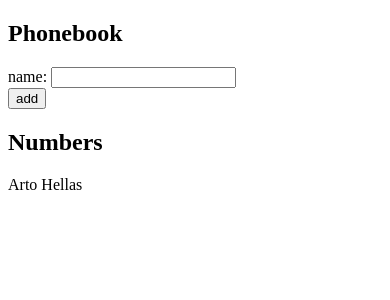
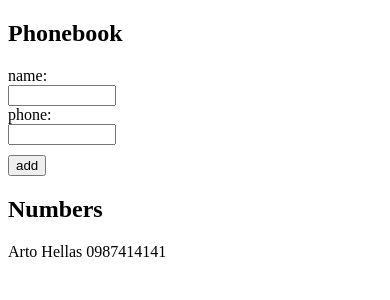
Before and after one commit to osuchlorena/fullstackopen_2024, a React (Vite) app in the folder part2/: page / in a window 390 px wide. Shown: the top 300 px of the page. Built offline with nearby package versions, Linux system fonts and the light colour scheme.

Commit message:
2.8: The Phonebook Step 3

```diff
--- a/part2/src/App.jsx
+++ b/part2/src/App.jsx
@@ -2,9 +2,13 @@ import { useState } from 'react'
 
 const App = () => {
   const [persons, setPersons] = useState([
-    { name: 'Arto Hellas' }
+    { name: 'Arto Hellas',
+      phone:"0987414141"
+
+    }
   ])
   const [newName, setNewName] = useState('')
+  const [newPhone, setNewPhone] = useState('')
 
   const addContact = (event) => {
     event.preventDefault()
@@ -15,33 +19,40 @@ const App = () => {
     }
 
     const noteObject = {
-      name: newName
+      name: newName,
+      phone: newPhone
     }
 
     setPersons(persons.concat(noteObject))
     setNewName('')
+    setNewPhone("")
   }
 
   const handleNameChange = (event) => {
     setNewName(event.target.value);
   };
 
+  const handlePhoneChange = (event) => {
+    setNewPhone(event.target.value);
+  };
+
   return (
     <div>
       <h2>Phonebook</h2>
       <form onSubmit={addContact}>
-        <div>
-          name: <input value={newName} onChange={handleNameChange}/>
+        <div style={{display: "flex", flexDirection:"column"}}>
+          name: <input value={newName} onChange={handleNameChange} style={{width:"100px"}}/>
+          phone: <input value={newPhone} onChange={handlePhoneChange} style={{width:"100px"}}/>
         </div>
         <div>
-          <button type="submit">add</button>
+          <button type="submit" style={{marginTop:"10px"}}>add</button>
         </div>
       </form>
       <h2>Numbers</h2>
       {
         persons.map(person =>
         (
-          <p key={person.name}>{person.name}</p>
+          <p key={person.name}>{person.name}  {person.phone}</p>
         )
         )
       }
```
